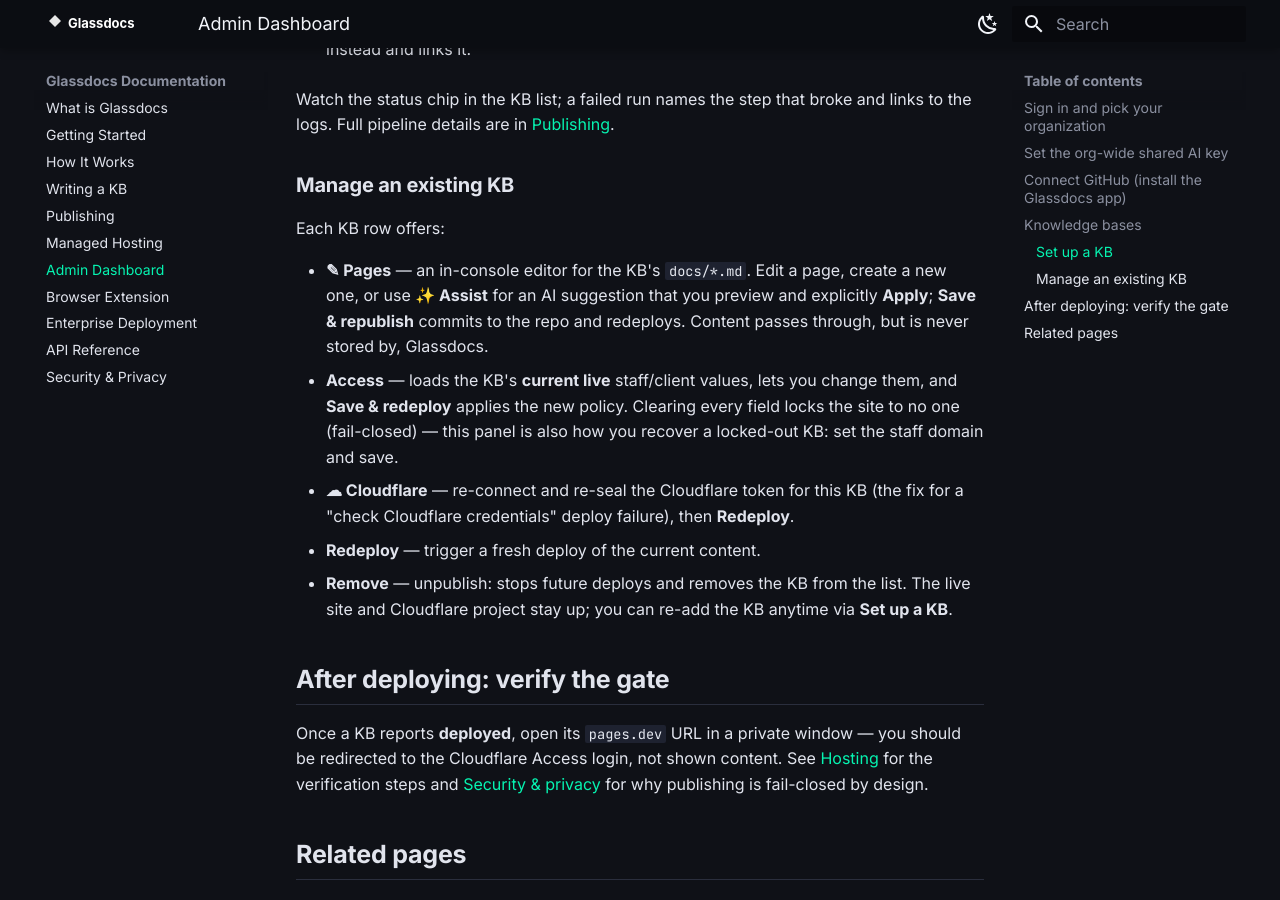
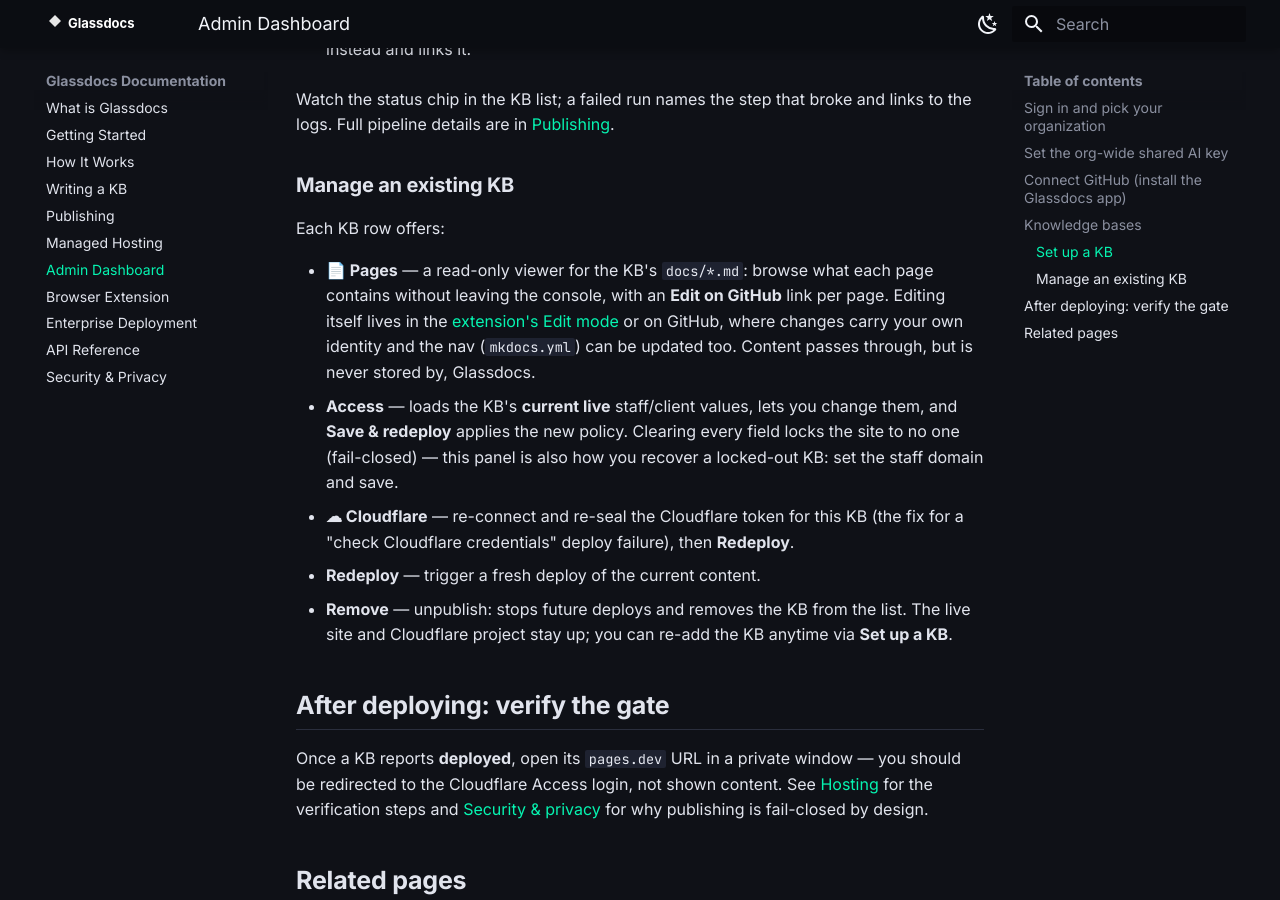
Before and after one commit to Glassdocs/docs, an MkDocs documentation site: the page built from docs/admin.md, in a window 1280 px wide and 900 px high, scrolled down 3078 px. Built offline with MkDocs 1.6.1 and Material for MkDocs 9.7.7, drawn with Linux system fonts in a browser that asks for light colours; some of the changed text lies outside the part shown.

Commit message:
docs: the console Pages overlay is now a read-only viewer
Editing moved to the extension / GitHub (individual attribution, nav
editable); the console assist endpoint is gone. Matches
Glassdocs/glassdocs#8.

Co-Authored-By: Claude Fable 5 <noreply@anthropic.com>

```diff
--- a/docs/admin.md
+++ b/docs/admin.md
@@ -32,7 +32,7 @@ Knowledge-base features need the **Glassdocs GitHub App** installed on your org.
 1. Click **Install the Glassdocs app on GitHub**, pick your org, choose which repos to grant, and approve.
 2. Back in the dashboard, click **I've installed it — recheck**.
 
-The app asks for **least-privilege** access — read and write repo contents (scaffolding and editor commits), Actions variables, workflows, secrets (sealing your Cloudflare token), and pull requests (for protected branches). It **never creates or deletes repos**, and never stores your content. The installation record is the only thing Glassdocs keeps, and the grant is yours to revoke at any time by uninstalling the app.
+The app asks for **least-privilege** access — read and write repo contents (scaffolding the KB starter files), Actions variables, workflows, secrets (sealing your Cloudflare token), and pull requests (for protected branches). It **never creates or deletes repos**, and never stores your content. The installation record is the only thing Glassdocs keeps, and the grant is yours to revoke at any time by uninstalling the app.
 
 ## Knowledge bases
 
@@ -62,7 +62,7 @@ Watch the status chip in the KB list; a failed run names the step that broke and
 
 Each KB row offers:
 
-- **✎ Pages** — an in-console editor for the KB's `docs/*.md`. Edit a page, create a new one, or use **✨ Assist** for an AI suggestion that you preview and explicitly **Apply**; **Save & republish** commits to the repo and redeploys. Content passes through, but is never stored by, Glassdocs.
+- **📄 Pages** — a read-only viewer for the KB's `docs/*.md`: browse what each page contains without leaving the console, with an **Edit on GitHub** link per page. Editing itself lives in the [extension's Edit mode](extension.md) or on GitHub, where changes carry your own identity and the nav (`mkdocs.yml`) can be updated too. Content passes through, but is never stored by, Glassdocs.
 - **Access** — loads the KB's **current live** staff/client values, lets you change them, and **Save & redeploy** applies the new policy. Clearing every field locks the site to no one (fail-closed) — this panel is also how you recover a locked-out KB: set the staff domain and save.
 - **☁ Cloudflare** — re-connect and re-seal the Cloudflare token for this KB (the fix for a "check Cloudflare credentials" deploy failure), then **Redeploy**.
 - **Redeploy** — trigger a fresh deploy of the current content.
```
Also changed, not shown: docs/security.md (+3 -3 lines).
